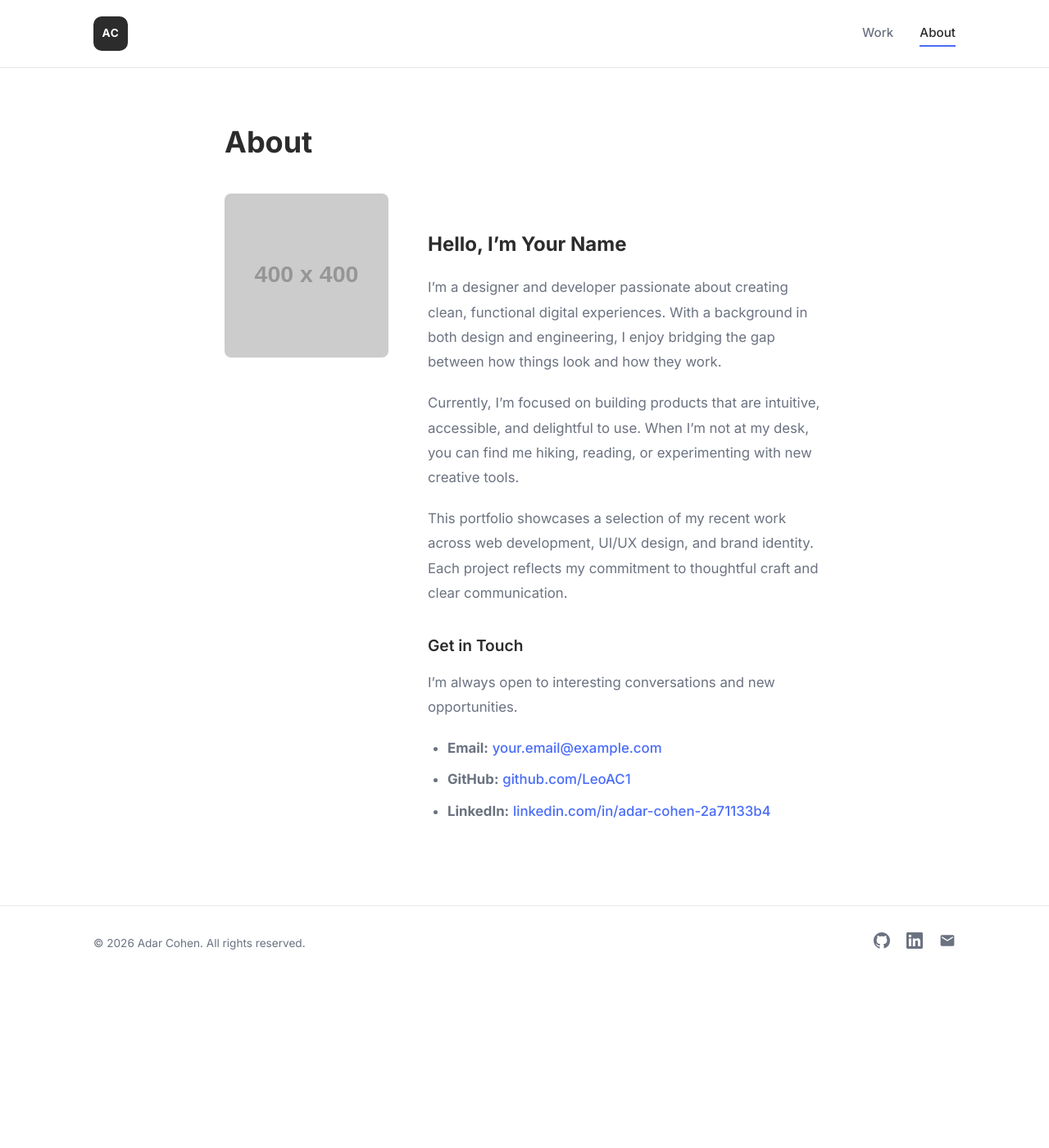
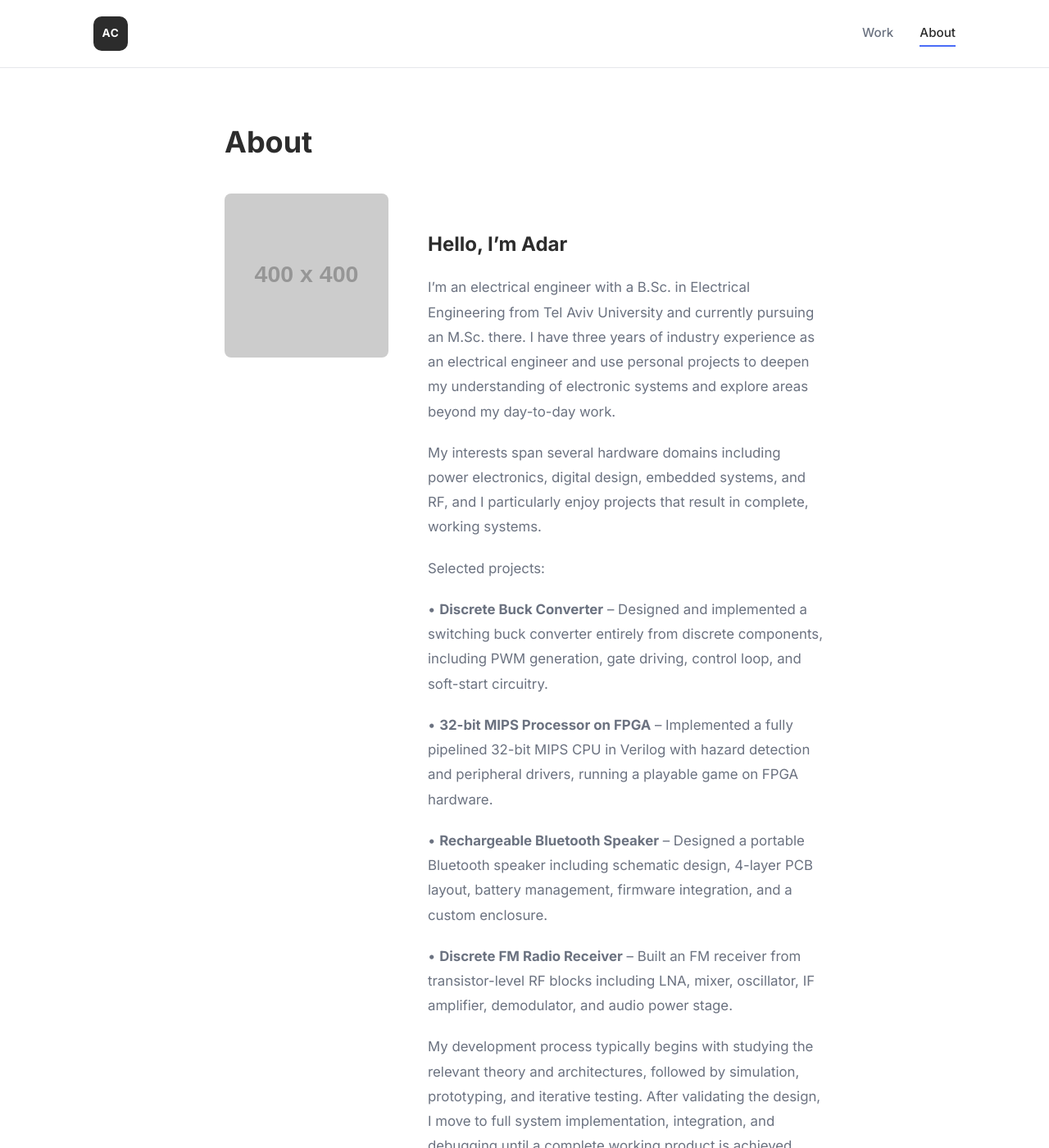
Before and after one commit to theadarcohen/Blog, a Jekyll site: the page built from about.md, in a window 1280 px wide and 1400 px high. Shown: the whole window at 82% size. Built offline with Jekyll 4.4.1, drawn with Linux system fonts in a browser that asks for light colours; some of the changed text lies outside the part shown.

Commit message:
Update about.md

```diff
--- a/about.md
+++ b/about.md
@@ -12,13 +12,25 @@ permalink: /about/
 
 <div class="about-text" markdown="1">
 
-## Hello, I'm Your Name
+## Hello, I'm Adar
 
-I'm a designer and developer passionate about creating clean, functional digital experiences. With a background in both design and engineering, I enjoy bridging the gap between how things look and how they work.
+I’m an electrical engineer with a B.Sc. in Electrical Engineering from Tel Aviv University and currently pursuing an M.Sc. there. I have three years of industry experience as an electrical engineer and use personal projects to deepen my understanding of electronic systems and explore areas beyond my day-to-day work.
 
-Currently, I'm focused on building products that are intuitive, accessible, and delightful to use. When I'm not at my desk, you can find me hiking, reading, or experimenting with new creative tools.
+My interests span several hardware domains including power electronics, digital design, embedded systems, and RF, and I particularly enjoy projects that result in complete, working systems.
 
-This portfolio showcases a selection of my recent work across web development, UI/UX design, and brand identity. Each project reflects my commitment to thoughtful craft and clear communication.
+Selected projects:
+
+• **Discrete Buck Converter** – Designed and implemented a switching buck converter entirely from discrete components, including PWM generation, gate driving, control loop, and soft-start circuitry.
+
+• **32-bit MIPS Processor on FPGA** – Implemented a fully pipelined 32-bit MIPS CPU in Verilog with hazard detection and peripheral drivers, running a playable game on FPGA hardware.
+
+• **Rechargeable Bluetooth Speaker** – Designed a portable Bluetooth speaker including schematic design, 4-layer PCB layout, battery management, firmware integration, and a custom enclosure.
+
+• **Discrete FM Radio Receiver** – Built an FM receiver from transistor-level RF blocks including LNA, mixer, oscillator, IF amplifier, demodulator, and audio power stage.
+
+My development process typically begins with studying the relevant theory and architectures, followed by simulation, prototyping, and iterative testing. After validating the design, I move to full system implementation, integration, and debugging until a complete working product is achieved.
+
+I’m particularly interested in joining a startup environment where I can work across multiple layers of a product and contribute to building complete hardware systems from concept to working device.
 
 ### Get in Touch
 
```
